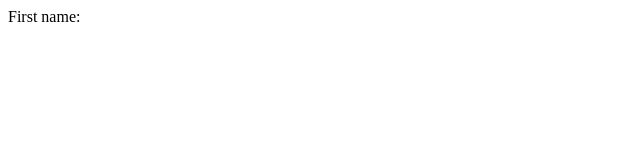
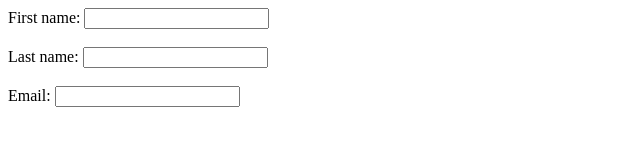
Before and after one commit to GitHubBRay/first-class-project, a plain HTML site: page index.html in a window 1280 px wide. Shown: the whole page, without its empty margins (0-640 px from the left). Drawn offline with Linux system fonts and the light colour scheme.

Commit message:
created rest of the elements

```diff
--- a/index.html
+++ b/index.html
@@ -9,7 +9,11 @@
 <body>
     <main>
         <label for="fname">First name:</label>
-
+        <input type="text" id="fname" name="fname"><br><br>
+        <label for="lname">Last name:</label>
+        <input type="text" id="lname" name="lname"><br><br>
+        <label for="Email">Email:</label>
+        <input type="email" id="Email" name="email"><br><br>
     </main>
 </body>
 </html>
```
